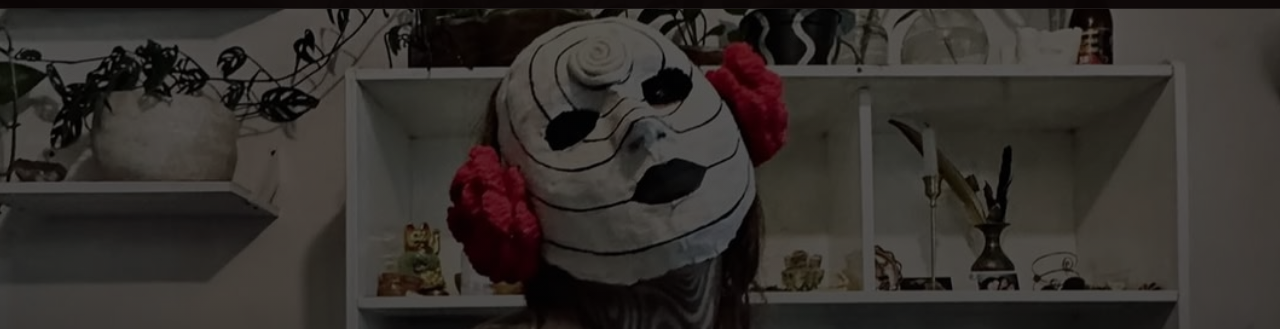
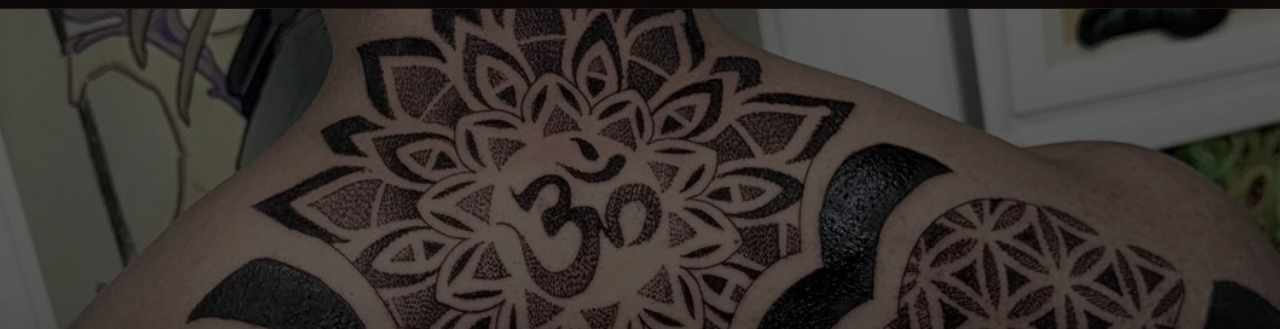
Before and after one commit to BayouWebStudio/edgarliconatattoo, a plain HTML site: page index.html in a window 1280 px wide. Shown: the part 65-394 px from the top of the page. Drawn offline with nearby package versions, Linux system fonts and the light colour scheme.

Commit message:
Set hero image to img/5.jpg

```diff
--- a/index.html
+++ b/index.html
@@ -31,7 +31,7 @@ h2{font-family:'Cormorant Garamond', Georgia, serif;font-size:clamp(2rem,4vw,3.2
 @media(max-width:900px){nav{padding:18px 24px}.nav-links{display:none}.hamburger{display:block}footer{flex-direction:column;gap:24px;padding:40px 24px;text-align:center}}
 @media(max-width:600px){footer{padding:32px 20px}}
 .hero{min-height:100vh;display:flex;align-items:flex-end;padding:0 72px 80px;position:relative;overflow:hidden}
-.hero-bg{position:absolute;inset:0;background-image:url('img/1.jpg');background-size:cover;background-position:center;filter:brightness(0.42);transform:scale(1.02)}
+.hero-bg{position:absolute;inset:0;background-image:url('img/5.jpg');background-size:cover;background-position:center;filter:brightness(0.42);transform:scale(1.02)}
 .hero-gradient{position:absolute;inset:0;background:linear-gradient(to top,rgba(5,5,5,0.95) 0%,rgba(5,5,5,0.15) 55%,transparent 100%)}
 .hero-content{position:relative;z-index:2;max-width:700px}
 .hero-eyebrow{font-size:0.72rem;letter-spacing:0.22em;text-transform:uppercase;color:var(--gold);margin-bottom:16px}
```
